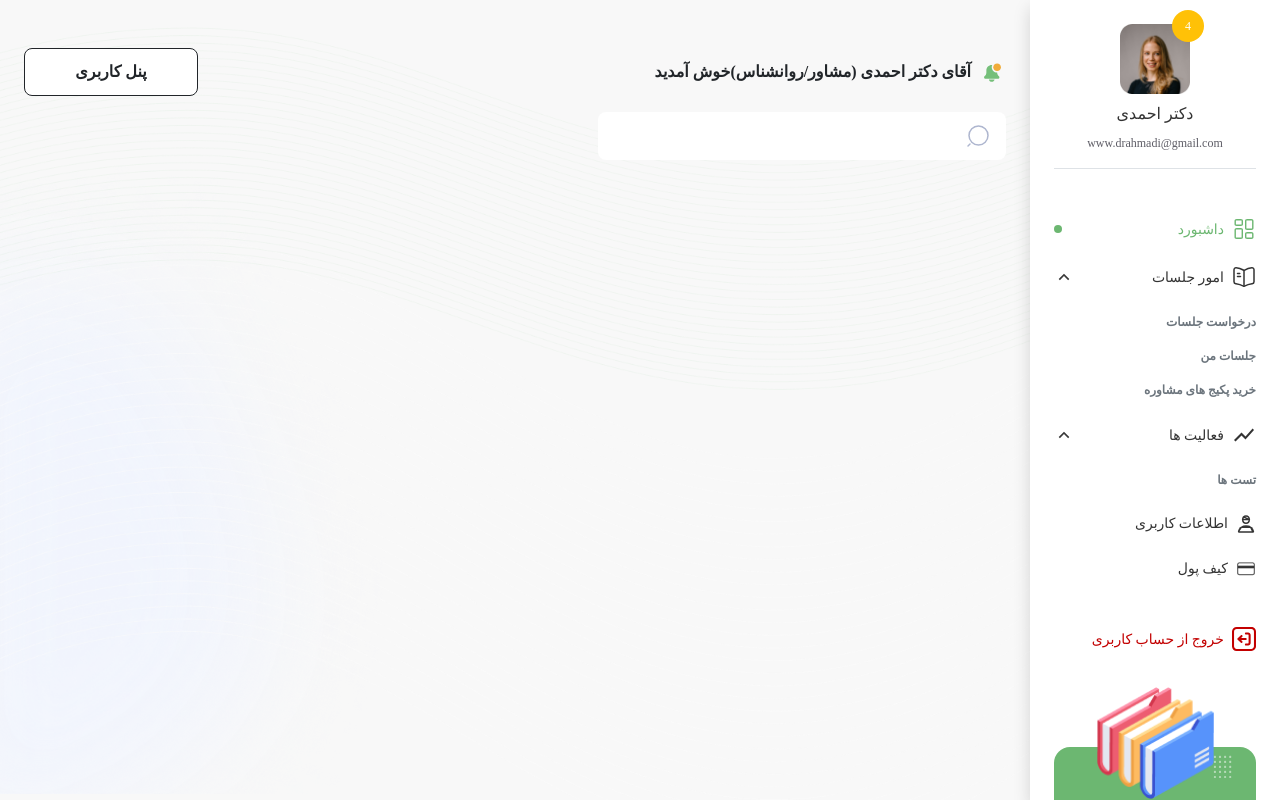
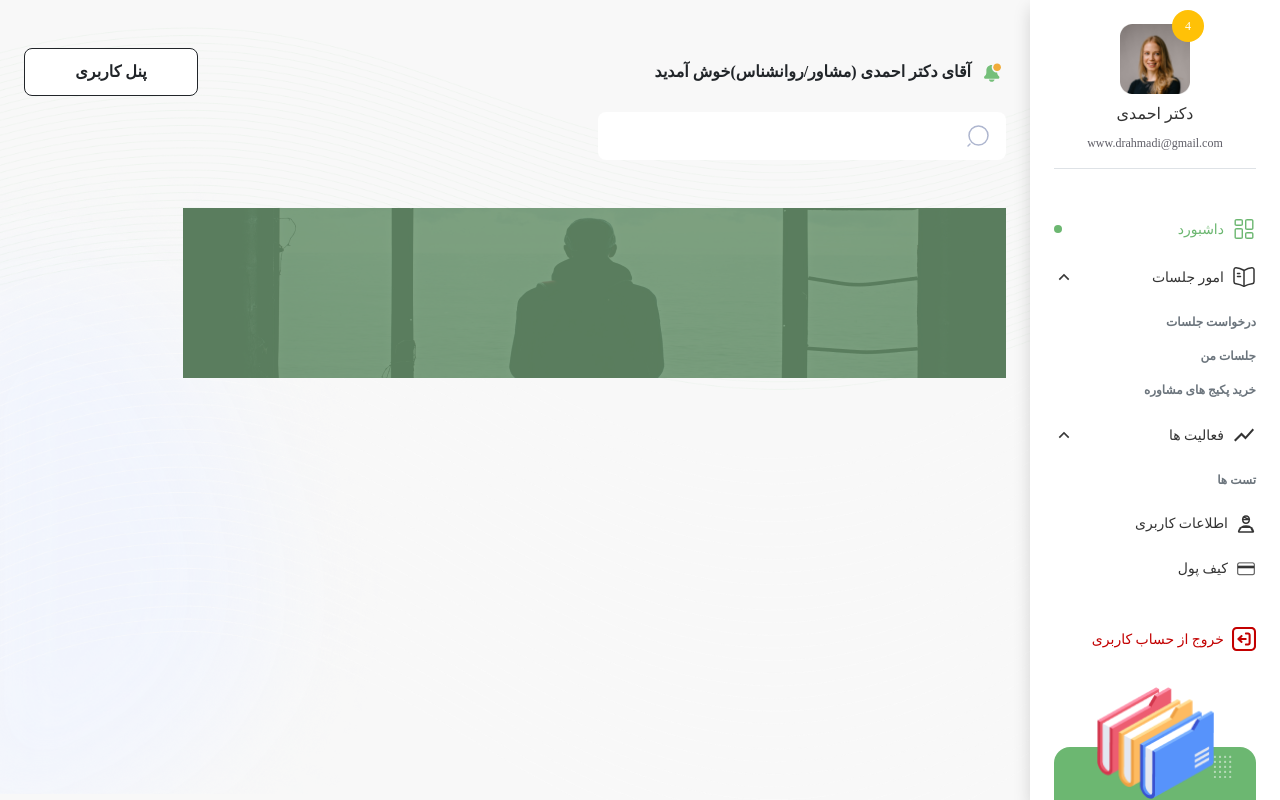
Before and after one commit to yakoobkhedri/haleto-vue, a Vue app: page /tests in a window 1280 px wide. Built offline with nearby package versions, Linux system fonts and the light colour scheme; a web font is replaced by a local one; what aos-vue would draw is missing.

Commit message:
commit message

```diff
--- a/src/pages/Tests.vue
+++ b/src/pages/Tests.vue
@@ -93,7 +93,12 @@
         </form>
       </div>
       <div class="mt-5 position-relative">
-
+         <div class="px-4">
+           <div class="position-relative">
+            <!-- bg -->
+            <img alt="img" :src="require('@/assets/img/IMG.PNG')">
+           </div>
+         </div>
       </div>
     </div>
   </div>
```
Also changed, not shown: src/assets/img/IMG.PNG (added).
